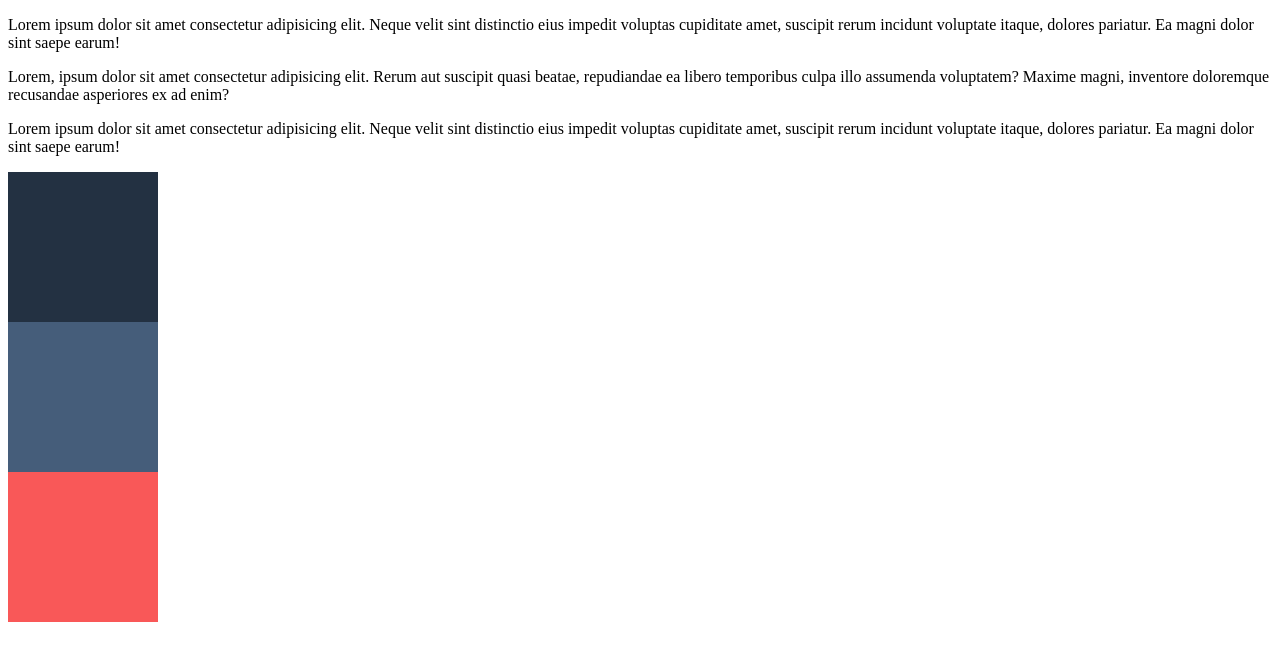
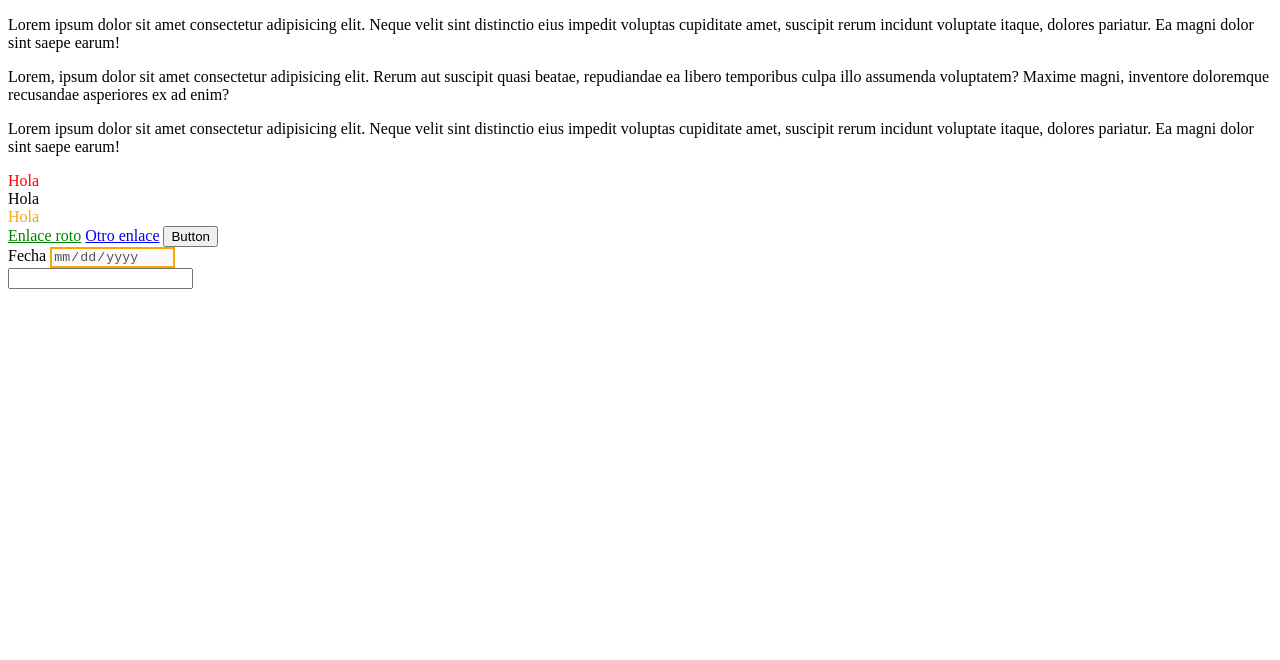
Before and after one commit to AleBustamante/primer-css, a plain HTML site: page index.html in a window 1280 px wide. Drawn offline with Linux system fonts and the light colour scheme.

Commit message:
Segundo commit

```diff
--- a/css/style.css
+++ b/css/style.css
@@ -7,19 +7,47 @@
 /* div { */
 /*   background-color: hsl(60, 60, 60); */
 /* } */
+/**/
+/* .caja1 { */
+/*   width: 150px; */
+/*   height: 150px; */
+/*   background-color: rgb(35, 49, 66); */
+/* } */
+/* .caja2 { */
+/*   width: 150px; */
+/*   height: 150px; */
+/*   background-color: #455d7a; */
+/* } */
+/* .caja3 { */
+/*   width: 150px; */
+/*   height: 150px; */
+/*   background-color: hsl(0, 93%, 66%); */
+/* } */
+
+/* * { */
+/*   color: orange; */
+/* } */
+
+/* div { */
+/*   color: green; */
+/* } */
 
 .caja1 {
-  width: 150px;
-  height: 150px;
-  background-color: rgb(35, 49, 66);
+  color: red;
 }
-.caja2 {
-  width: 150px;
-  height: 150px;
-  background-color: #455d7a;
+
+#foo {
+  color: orange;
 }
-.caja3 {
-  width: 150px;
-  height: 150px;
-  background-color: hsl(0, 93%, 66%);
+
+a[title] {
+  color: green;
 }
+
+button:hover {
+  background-color: green;
+}
+
+input:disabled {
+  border: 2px solid orange;
+}
--- a/index.html
+++ b/index.html
@@ -24,8 +24,19 @@
       distinctio eius impedit voluptas cupiditate amet, suscipit rerum incidunt
       voluptate itaque, dolores pariatur. Ea magni dolor sint saepe earum!
     </p>
-    <div class="caja1"></div>
-    <div class="caja2"></div>
-    <div class="caja3"></div>
+    <div class="caja1">Hola</div>
+    <div class="caja2">Hola</div>
+    <div class="caja3" id="foo">Hola</div>
+    <a href="#" title="mi-titulo">Enlace roto</a>
+    <a href="#">Otro enlace</a>
+
+    <button>Button</button>
+
+    <form>
+      <label for="fecha">Fecha</label>
+      <input type="date" name="fecha" disabled />
+      <div></div>
+      <input type="text" type="password" id="password" />
+    </form>
   </body>
 </html>
```
